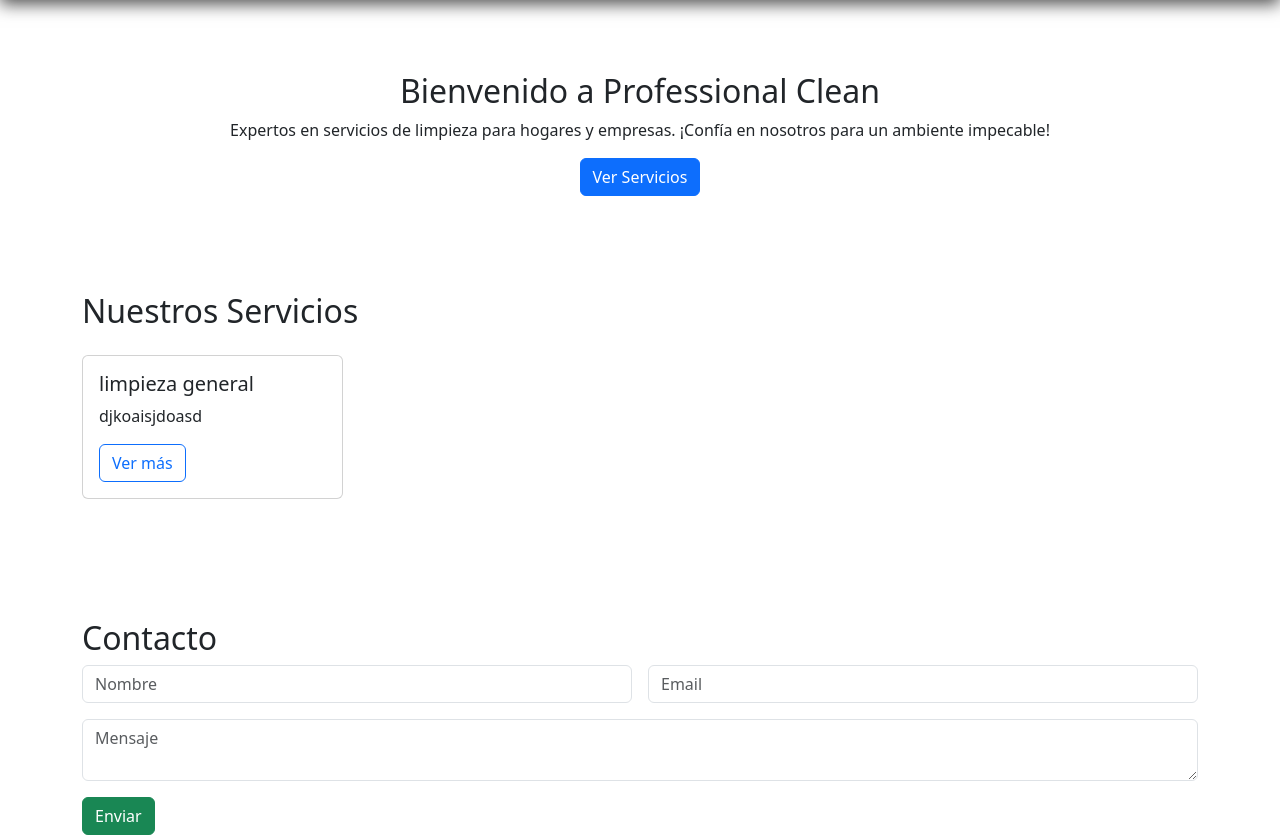
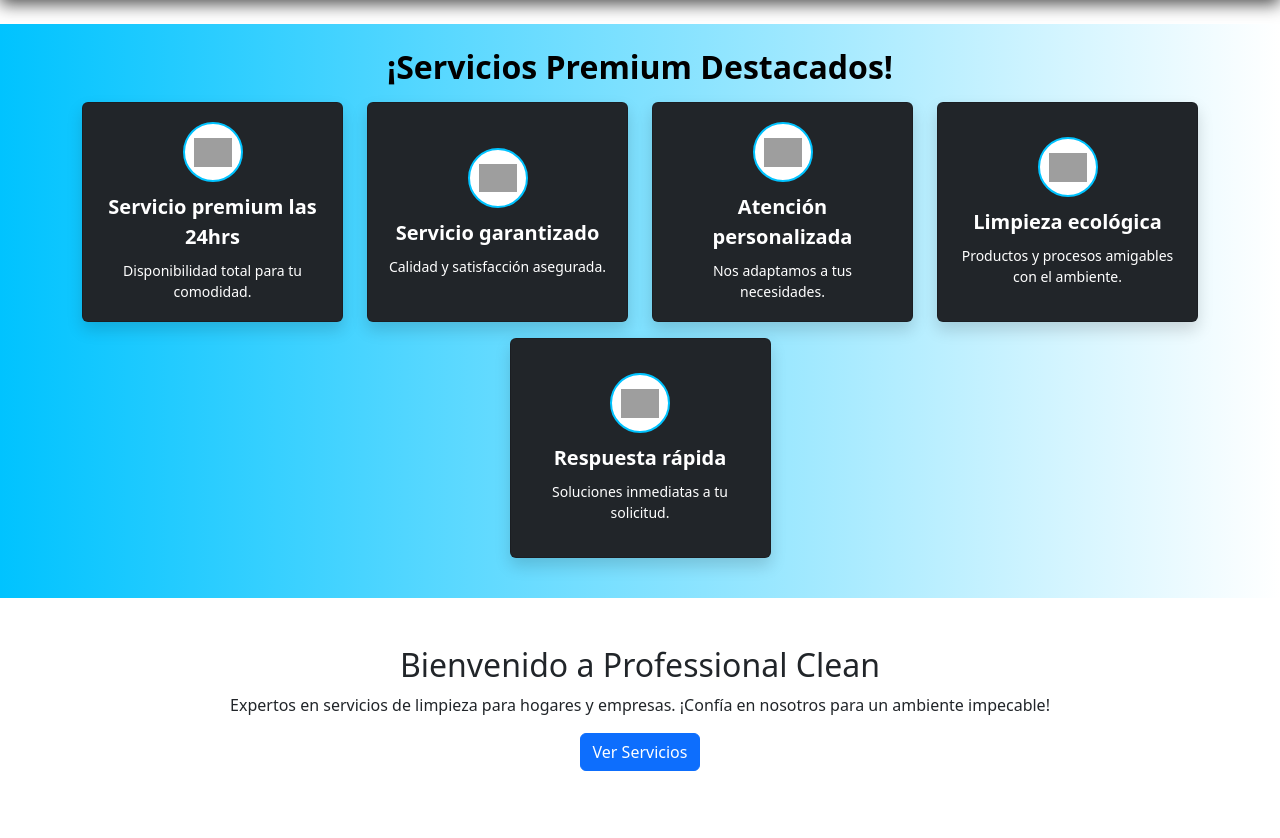
Before and after one commit to BigBossSpektrum/professionalClean, a Django app: page / in a window 1280 px wide. Shown: the part 132-970 px from the top of the page. Run offline with Django 5.2, Linux system fonts and the light colour scheme; data comes from the database, SQL or seed files in the repository; grey boxes are pictures that could not be loaded.

Commit message:
Adds premium services section to homepage
Highlights key premium service features with visual cards
to improve user engagement and communicate unique value.
Enhances layout with modern styling and imagery.

```diff
--- a/templates/frontend/home.html
+++ b/templates/frontend/home.html
@@ -1,6 +1,74 @@
 {% extends 'base.html' %}
 {% block title %}Inicio | Professional Clean{% endblock %}
+{% load static %}
 {% block content %}
+
+
+{% comment %} Sección dinámica de servicios premium {% endcomment %}
+
+<section class="premium-services py-4 text-center" style="background: linear-gradient(90deg,#00c3ff 0,#fff 100%); width:100vw; position:relative; left:50%; right:50%; margin-left:-50vw; margin-right:-50vw;">
+    <div class="container">
+        <h2 class="fw-bold mb-3" style="color:#000;">¡Servicios Premium Destacados!</h2>
+        <div class="row justify-content-center">
+            <div class="col-12 col-sm-6 col-md-4 col-lg-3 mb-3 d-flex align-items-stretch">
+                <div class="card bg-dark text-white shadow w-100" style="min-height:220px;">
+                    <div class="card-body d-flex flex-column justify-content-center align-items-center text-center">
+                        <div style="width:60px; height:60px; display:flex; align-items:center; justify-content:center; background:#fff; border-radius:50%; border:2px solid #00c3ff; margin-bottom:10px;">
+                            <img src="/static/images/24hrs.png" alt="24hrs" style="width:38px; height:38px; object-fit:contain; display:block;">
+                        </div>
+                        <span class="fs-5 fw-bold mb-2">Servicio premium las 24hrs</span>
+                        <span class="small">Disponibilidad total para tu comodidad.</span>
+                    </div>
+                </div>
+            </div>
+            <div class="col-12 col-sm-6 col-md-4 col-lg-3 mb-3 d-flex align-items-stretch">
+                <div class="card bg-dark text-white shadow w-100" style="min-height:220px;">
+                    <div class="card-body d-flex flex-column justify-content-center align-items-center text-center">
+                        <div style="width:60px; height:60px; display:flex; align-items:center; justify-content:center; background:#fff; border-radius:50%; border:2px solid #00c3ff; margin-bottom:10px;">
+                            <img src="/static/images/garantia.png" alt="Garantía" style="width:38px; height:38px; object-fit:contain; display:block;">
+                        </div>
+                        <span class="fs-5 fw-bold mb-2">Servicio garantizado</span>
+                        <span class="small">Calidad y satisfacción asegurada.</span>
+                    </div>
+                </div>
+            </div>
+            <div class="col-12 col-sm-6 col-md-4 col-lg-3 mb-3 d-flex align-items-stretch">
+                <div class="card bg-dark text-white shadow w-100" style="min-height:220px;">
+                    <div class="card-body d-flex flex-column justify-content-center align-items-center text-center">
+                        <div style="width:60px; height:60px; display:flex; align-items:center; justify-content:center; background:#fff; border-radius:50%; border:2px solid #00c3ff; margin-bottom:10px;">
+                            <img src="/static/images/personalizado.png" alt="Personalizado" style="width:38px; height:38px; object-fit:contain; display:block;">
+                        </div>
+                        <span class="fs-5 fw-bold mb-2">Atención personalizada</span>
+                        <span class="small">Nos adaptamos a tus necesidades.</span>
+                    </div>
+                </div>
+            </div>
+            <div class="col-12 col-sm-6 col-md-4 col-lg-3 mb-3 d-flex align-items-stretch">
+                <div class="card bg-dark text-white shadow w-100" style="min-height:220px;">
+                    <div class="card-body d-flex flex-column justify-content-center align-items-center text-center">
+                        <div style="width:60px; height:60px; display:flex; align-items:center; justify-content:center; background:#fff; border-radius:50%; border:2px solid #00c3ff; margin-bottom:10px;">
+                            <img src="/static/images/ecologico.png" alt="Ecológico" style="width:38px; height:38px; object-fit:contain; display:block;">
+                        </div>
+                        <span class="fs-5 fw-bold mb-2">Limpieza ecológica</span>
+                        <span class="small">Productos y procesos amigables con el ambiente.</span>
+                    </div>
+                </div>
+            </div>
+            <div class="col-12 col-sm-6 col-md-4 col-lg-3 mb-3 d-flex align-items-stretch">
+                <div class="card bg-dark text-white shadow w-100" style="min-height:220px;">
+                    <div class="card-body d-flex flex-column justify-content-center align-items-center text-center">
+                        <div style="width:60px; height:60px; display:flex; align-items:center; justify-content:center; background:#fff; border-radius:50%; border:2px solid #00c3ff; margin-bottom:10px;">
+                            <img src="/static/images/rapido.png" alt="Rápido" style="width:38px; height:38px; object-fit:contain; display:block;">
+                        </div>
+                        <span class="fs-5 fw-bold mb-2">Respuesta rápida</span>
+                        <span class="small">Soluciones inmediatas a tu solicitud.</span>
+                    </div>
+                </div>
+            </div>
+        </div>
+    </div>
+</section>
+
 <section class="landing text-center py-5">
     <h2>Bienvenido a Professional Clean</h2>
     <p>Expertos en servicios de limpieza para hogares y empresas. ¡Confía en nosotros para un ambiente impecable!</p>
```
